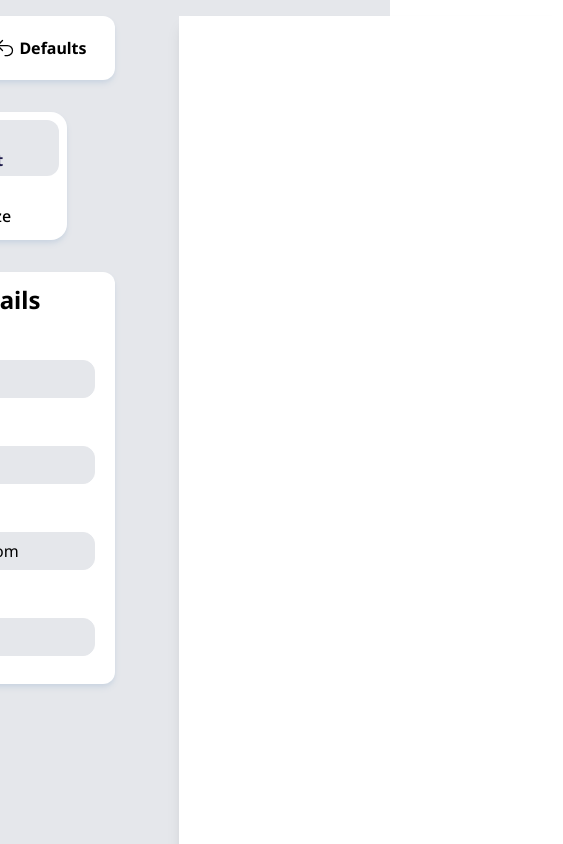
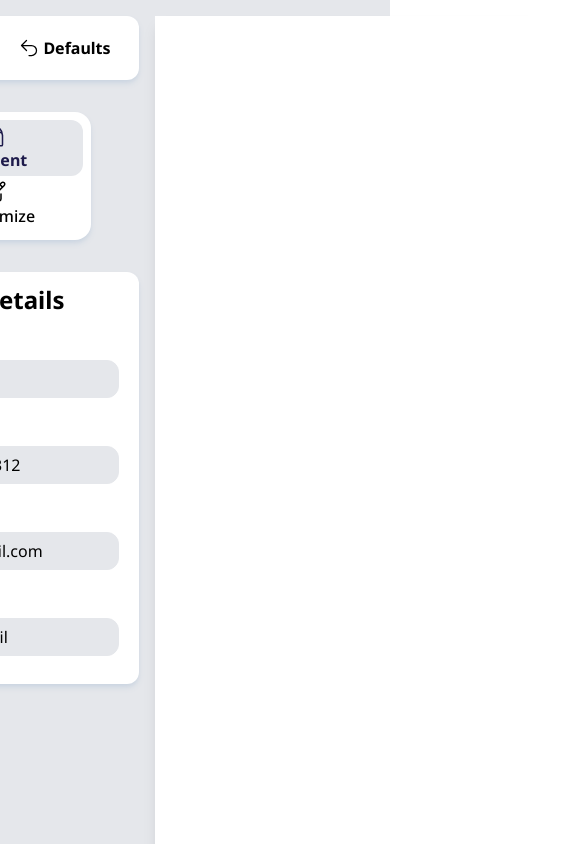
Before and after one commit to leo-vic3nt/EasyCv, a React (Vite) app: page / in a window 390 px wide. Shown: the top 844 px of the page, 563 px wide, since content can reach past the window. Built offline with nearby package versions, Linux system fonts and the light colour scheme.

Commit message:
adjustments

```diff
--- a/src/App.jsx
+++ b/src/App.jsx
@@ -7,7 +7,7 @@ import SideControlsContainer from "./components/SideControlsContainer";
 
 function Container({ children }) {
   return (
-    <div className="m-auto flex min-h-full w-full max-w-screen-2xl justify-center gap-16 bg-gray-200 px-4 py-4 lg:py-7">
+    <div className="m-auto flex min-h-full w-full max-w-screen-2xl justify-center gap-4 lg:gap-16 bg-gray-200 px-4 py-4 lg:py-7">
       {children}
     </div>
   );
--- a/src/components/SideControlsContainer.jsx
+++ b/src/components/SideControlsContainer.jsx
@@ -1,6 +1,6 @@
 /* eslint-disable react/prop-types */
 function SideControlsContainer({ children }) {
-  return <div className="flex w-1/4 min-w-72 flex-col gap-8">{children}</div>;
+  return <div className="flex w-1/3 min-w-72 flex-col gap-8">{children}</div>;
 }
 
 export default SideControlsContainer;
```
